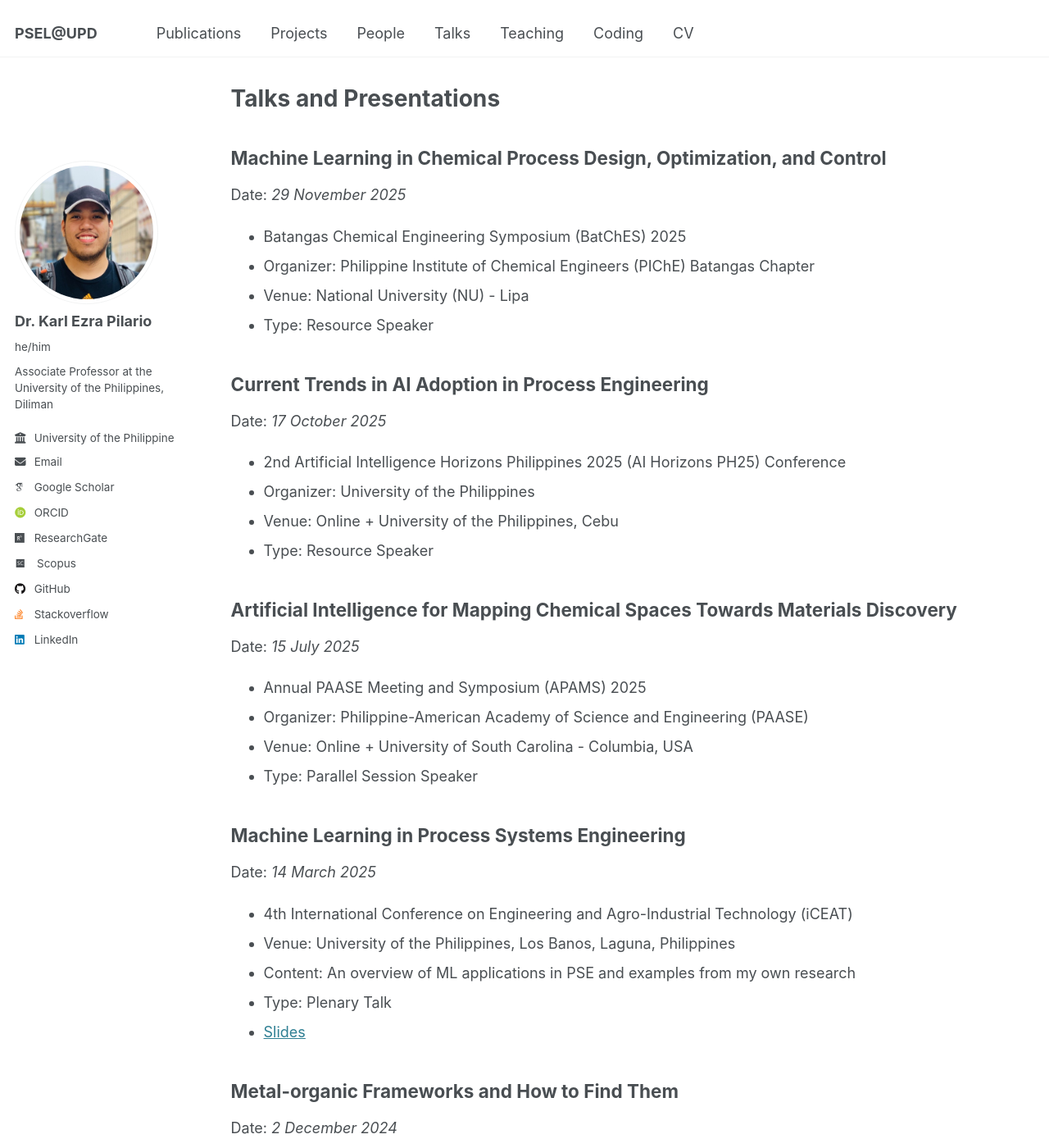
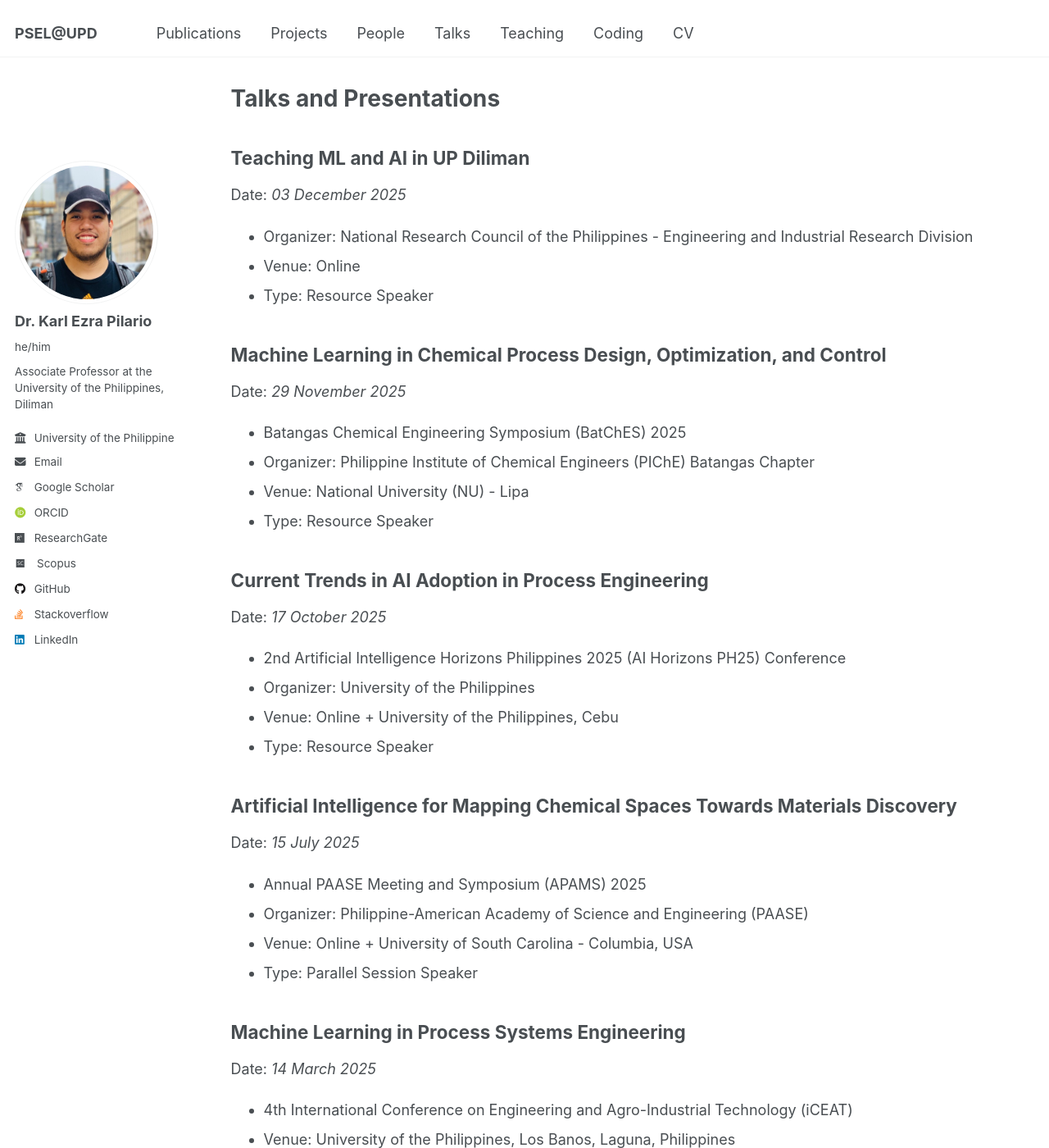
Before and after one commit to kspilario/kspilario.github.io, a Jekyll site: the page built from _pages/talks.md, in a window 1280 px wide and 1400 px high. Shown: the whole window at 82% size. Built offline with Jekyll 4.4.1, drawn with Linux system fonts in a browser that asks for light colours; some web fonts are replaced.

Commit message:
Update talks.md

```diff
--- a/_pages/talks.md
+++ b/_pages/talks.md
@@ -4,6 +4,12 @@ title: "Talks and Presentations"
 permalink: /talks/
 author_profile: true
 ---
+
+## Teaching ML and AI in UP Diliman
+Date: *03 December 2025*
+* Organizer: National Research Council of the Philippines - Engineering and Industrial Research Division
+* Venue: Online
+* Type: Resource Speaker
 
 ## Machine Learning in Chemical Process Design, Optimization, and Control
 Date: *29 November 2025*
@@ -35,7 +41,7 @@ Date: *14 March 2025*
 * [Slides](https://www.dropbox.com/scl/fi/ieb1v5l8txvt9awpod0is/AI-ML-in-PSEL-iCEAT-Plenary-Talk.pdf?rlkey=lk6pzlleiu75d0qpb1mox7yej&st=7zsmb100&dl=0)
 
 ## Metal-organic Frameworks and How to Find Them
-Date: *2 December 2024*
+Date: *02 December 2024*
 * Asia Symposium on Net-Zero Engineering and Technologies
 * Organizer: Project RENetZero (Renewable Energy powered Production of Net Zero Energy Carriers: From Emerging Catalysis to Process Engineering)
 * Content: A survey of various machine learning-based search methods for finding good MOFs for carbon capture
```
